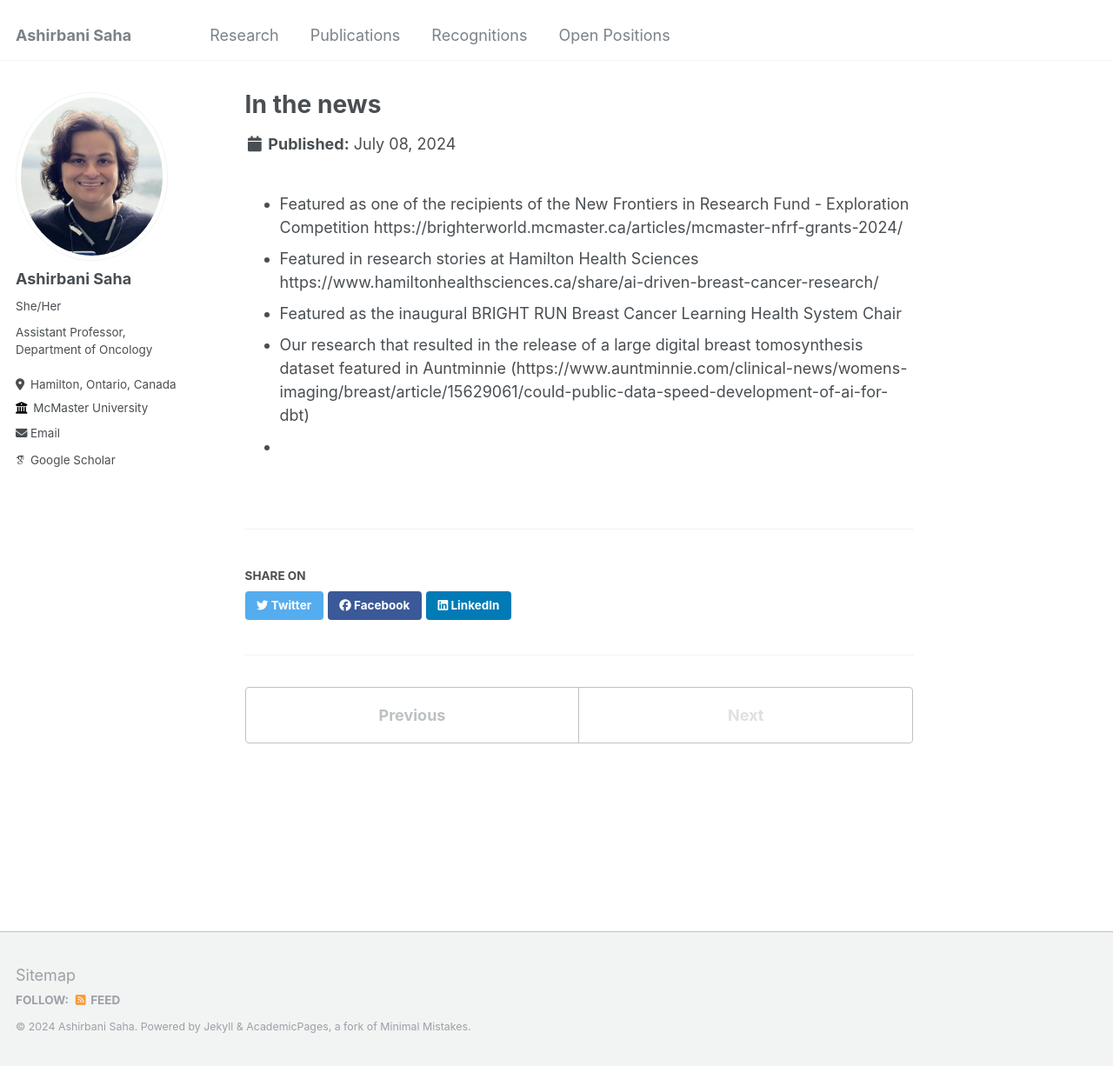
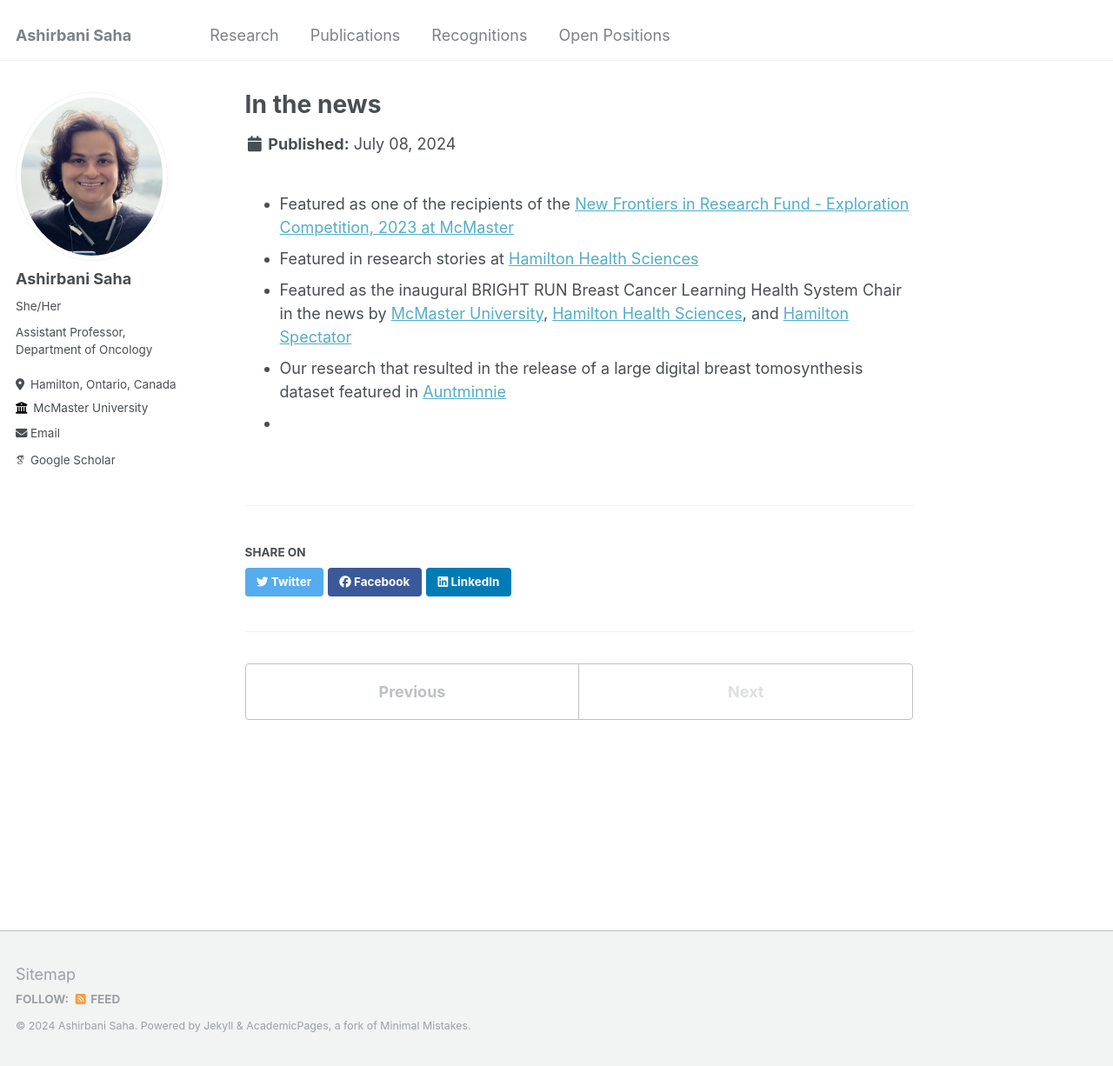
Before and after one commit to asrepo2019/ashirbanisaha, a Jekyll site: the page built from _portfolio/portfolio-2.md, in a window 1280 px wide and 1226 px high. Shown: the whole window at 87% size. Built offline with Jekyll 4.4.1, drawn with Linux system fonts in a browser that asks for light colours; some web fonts are replaced.

Commit message:
Update portfolio-2.md

```diff
--- a/_portfolio/portfolio-2.md
+++ b/_portfolio/portfolio-2.md
@@ -3,8 +3,8 @@ title: "In the news"
 ---
 
 <!--This is an item in your portfolio. It can be have images or nice text. If you name the file .md, it will be parsed as markdown. If you name the file .html, it will be parsed as HTML.-->
-* Featured as one of the recipients of the New Frontiers in Research Fund - Exploration Competition https://brighterworld.mcmaster.ca/articles/mcmaster-nfrf-grants-2024/
-* Featured in research stories at Hamilton Health Sciences https://www.hamiltonhealthsciences.ca/share/ai-driven-breast-cancer-research/
-* Featured as the inaugural BRIGHT RUN Breast Cancer Learning Health System Chair
-* Our research that resulted in the release of a large digital breast tomosynthesis dataset featured in Auntminnie (https://www.auntminnie.com/clinical-news/womens-imaging/breast/article/15629061/could-public-data-speed-development-of-ai-for-dbt)
+* Featured as one of the recipients of the [New Frontiers in Research Fund - Exploration Competition, 2023 at McMaster](https://brighterworld.mcmaster.ca/articles/mcmaster-nfrf-grants-2024/)
+* Featured in research stories at [Hamilton Health Sciences](https://www.hamiltonhealthsciences.ca/share/ai-driven-breast-cancer-research/)
+* Featured as the inaugural BRIGHT RUN Breast Cancer Learning Health System Chair in the news by [McMaster University](https://brighterworld.mcmaster.ca/articles/ashirbani-saha-named-inaugural-bright-run-chair-in-oncology/), [Hamilton Health Sciences](https://www.hamiltonhealthsciences.ca/share/brightrun-chair/#:~:text=Ashirbani%20Saha%20has%20been%20selected,develop%20applications%20for%20healthcare%20data.), and [Hamilton Spectator](https://www.thespec.com/opinion/contributors/bright-run-and-mac-announce-breast-cancer-learning-chair/article_90c26578-91c5-5c89-8a84-7d00fa4792ea.html)
+* Our research that resulted in the release of a large digital breast tomosynthesis dataset featured in [Auntminnie](https://www.auntminnie.com/clinical-news/womens-imaging/breast/article/15629061/could-public-data-speed-development-of-ai-for-dbt)
 *
```
